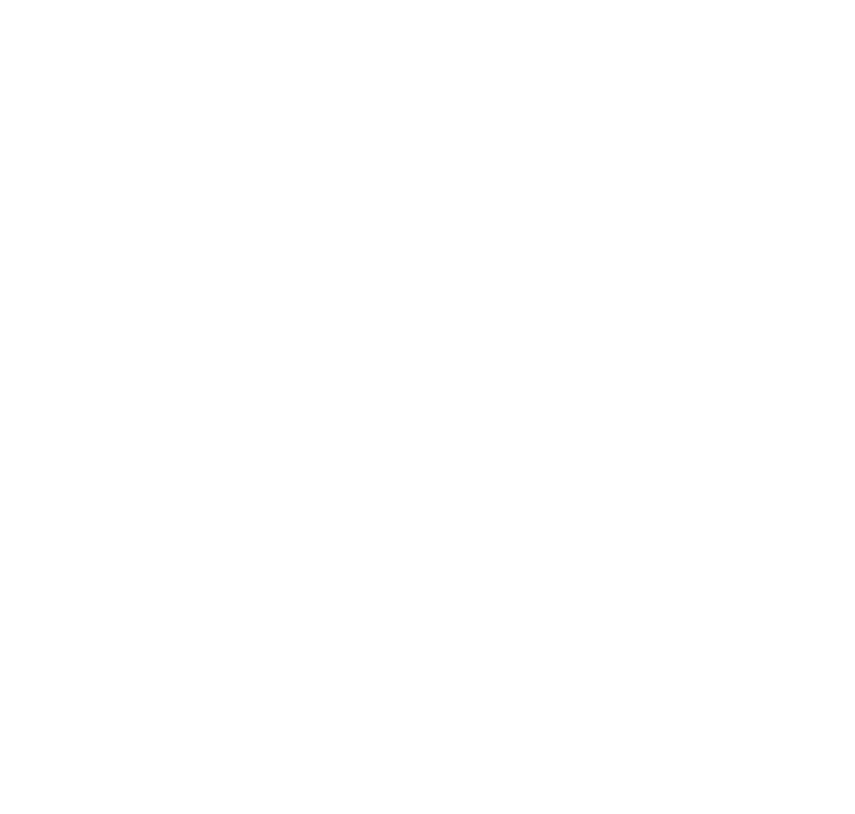
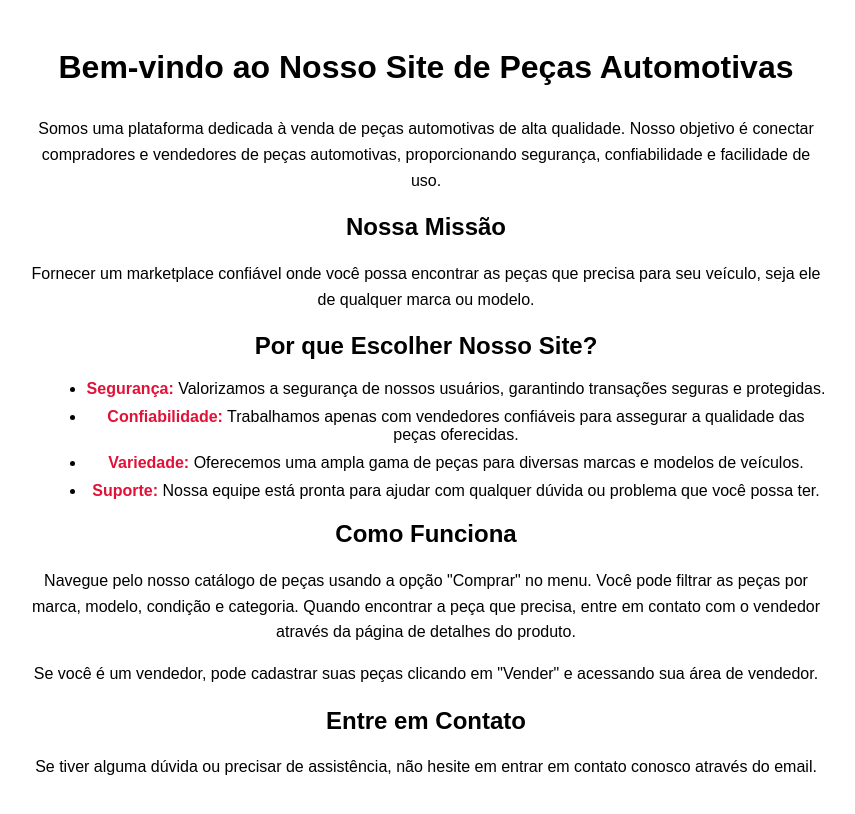
Before and after one commit to BarryHook1/pi-4, a React (Create React App) app in the folder frontend/: page /help in a window 1280 px wide. Before the commit this address had no page. Shown: the top 814 px of the page, without its empty margins (214-1069 px from the left). Built offline with nearby package versions, Linux system fonts and the light colour scheme.

Commit message:
helppage
helppage e links dentro da home funcionando

```diff
--- a/frontend/src/App.js
+++ b/frontend/src/App.js
@@ -8,6 +8,7 @@
 import SellPage from './pages/sellpage/sellpage';
 import VendedorPage from './pages/vendedorpage/vendedorpage';
 import ProductDetail from './pages/productdetailpage/ProductDetail';
+import HelpPage from './pages/helppage/helppage';
 
 function App() {
   return (
@@ -20,6 +21,7 @@
           <Route path="/search" element={<SearchPage />} />  {/* Rota para a SearchPage */}
           <Route path="/sellpage" element={<SellPage />} />  {/* Rota para a SellPage */}
           <Route path="/vendedorpage" element={<VendedorPage />} />  {/* Rota para a VendedorPage */}
+          <Route path="/help" element={<HelpPage />} /> {/* Rota para a página de ajuda */}
           <Route path="/product/:productId" element={<ProductDetail />} />
         </Routes>
       </Router>
--- /dev/null
+++ b/frontend/src/pages/helppage/helppage.css
@@ -0,0 +1,33 @@
+/* helppage.css */
+.help-page {
+    max-width: 800px;
+    margin: 0 auto;
+    padding: 20px;
+  }
+
+  .help-page h1 {
+    text-align: center;
+    margin-bottom: 30px;
+  }
+
+  .help-page h2 {
+    margin-top: 20px;
+  }
+
+  .help-page p {
+    line-height: 1.6;
+    margin-bottom: 15px;
+  }
+
+  .help-page ul {
+    list-style-type: disc;
+    margin-left: 20px;
+  }
+
+  .help-page li {
+    margin-bottom: 10px;
+  }
+
+  .help-page strong {
+    color: #e11138;
+  }
--- /dev/null
+++ b/frontend/src/pages/helppage/helppage.js
@@ -0,0 +1,38 @@
+// helppage.js
+import React from 'react';
+import './helppage.css';
+
+const HelpPage = () => {
+  return (
+    <div className="help-page">
+      <h1>Bem-vindo ao Nosso Site de Peças Automotivas</h1>
+      <p>
+        Somos uma plataforma dedicada à venda de peças automotivas de alta qualidade. Nosso objetivo é conectar compradores e vendedores de peças automotivas, proporcionando segurança, confiabilidade e facilidade de uso.
+      </p>
+      <h2>Nossa Missão</h2>
+      <p>
+        Fornecer um marketplace confiável onde você possa encontrar as peças que precisa para seu veículo, seja ele de qualquer marca ou modelo.
+      </p>
+      <h2>Por que Escolher Nosso Site?</h2>
+      <ul>
+        <li><strong>Segurança:</strong> Valorizamos a segurança de nossos usuários, garantindo transações seguras e protegidas.</li>
+        <li><strong>Confiabilidade:</strong> Trabalhamos apenas com vendedores confiáveis para assegurar a qualidade das peças oferecidas.</li>
+        <li><strong>Variedade:</strong> Oferecemos uma ampla gama de peças para diversas marcas e modelos de veículos.</li>
+        <li><strong>Suporte:</strong> Nossa equipe está pronta para ajudar com qualquer dúvida ou problema que você possa ter.</li>
+      </ul>
+      <h2>Como Funciona</h2>
+      <p>
+        Navegue pelo nosso catálogo de peças usando a opção "Comprar" no menu. Você pode filtrar as peças por marca, modelo, condição e categoria. Quando encontrar a peça que precisa, entre em contato com o vendedor através da página de detalhes do produto.
+      </p>
+      <p>
+        Se você é um vendedor, pode cadastrar suas peças clicando em "Vender" e acessando sua área de vendedor.
+      </p>
+      <h2>Entre em Contato</h2>
+      <p>
+        Se tiver alguma dúvida ou precisar de assistência, não hesite em entrar em contato conosco através do email.
+      </p>
+    </div>
+  );
+};
+
+export default HelpPage;
--- a/frontend/src/pages/homepage/home.js
+++ b/frontend/src/pages/homepage/home.js
@@ -1,7 +1,7 @@
 // home.js
 import React, { useState, useEffect } from "react";
 import "./home.css";
-import { useNavigate } from "react-router-dom";
+import { Link, useNavigate } from 'react-router-dom';
 import bmwLogo from "../../assets/bmw.webp";
 import bydLogo from "../../assets/byd.webp";
 import chevroletLogo from "../../assets/chevrolet.webp";
@@ -95,7 +95,7 @@
         <nav className="nav">
           <ul>
             <li className="header-text">
-              <a href="#">Comprar</a>
+              <Link to="/search">Comprar</Link>
             </li>
             <li className="header-text">
               <a href="#" onClick={handleSellClick}>
@@ -103,7 +103,7 @@
               </a>
             </li>
             <li className="header-text">
-              <a href="#">Ajuda</a>
+              <Link to="/help">Ajuda</Link>
             </li>
           </ul>
         </nav>
```
